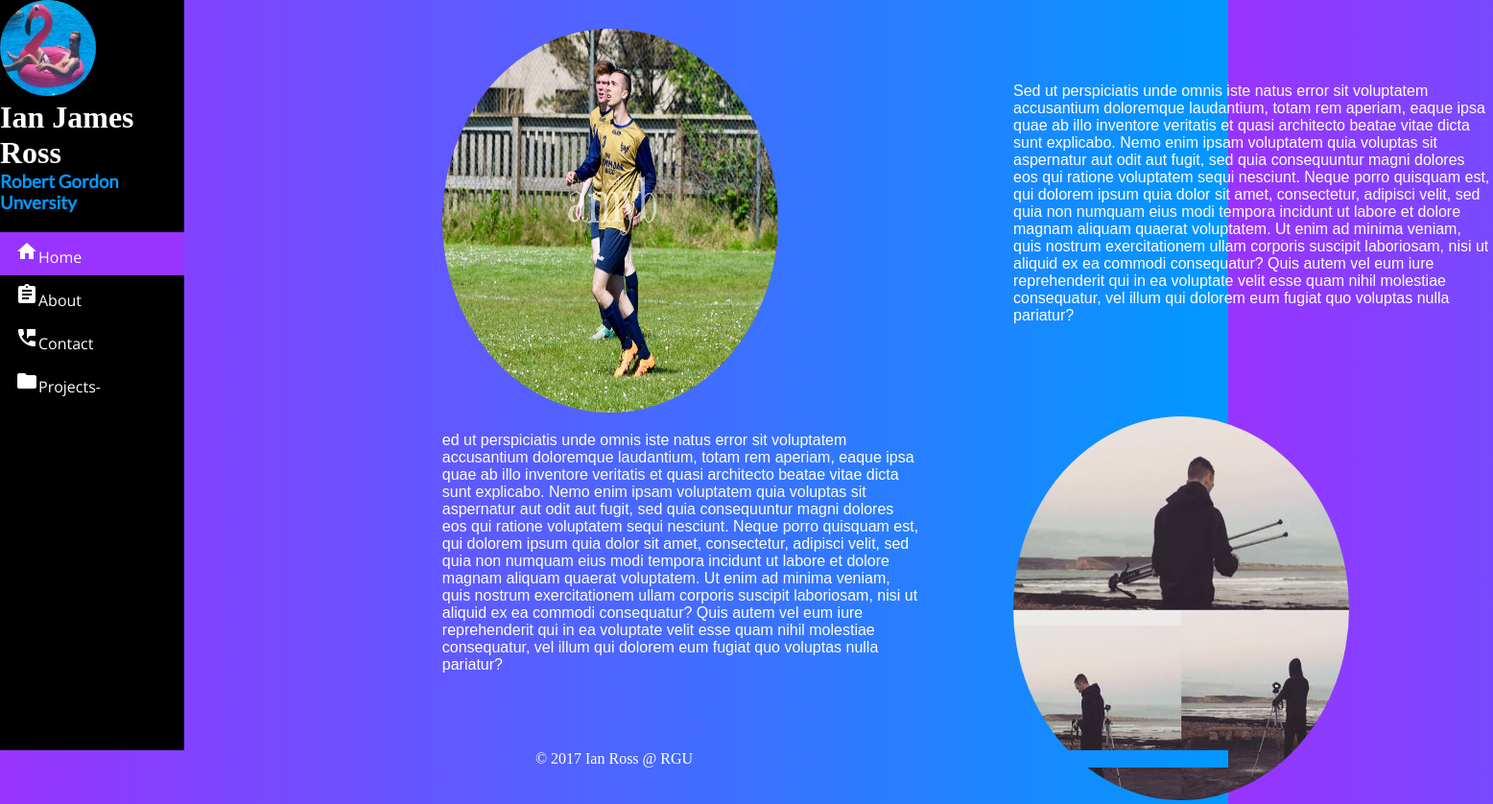
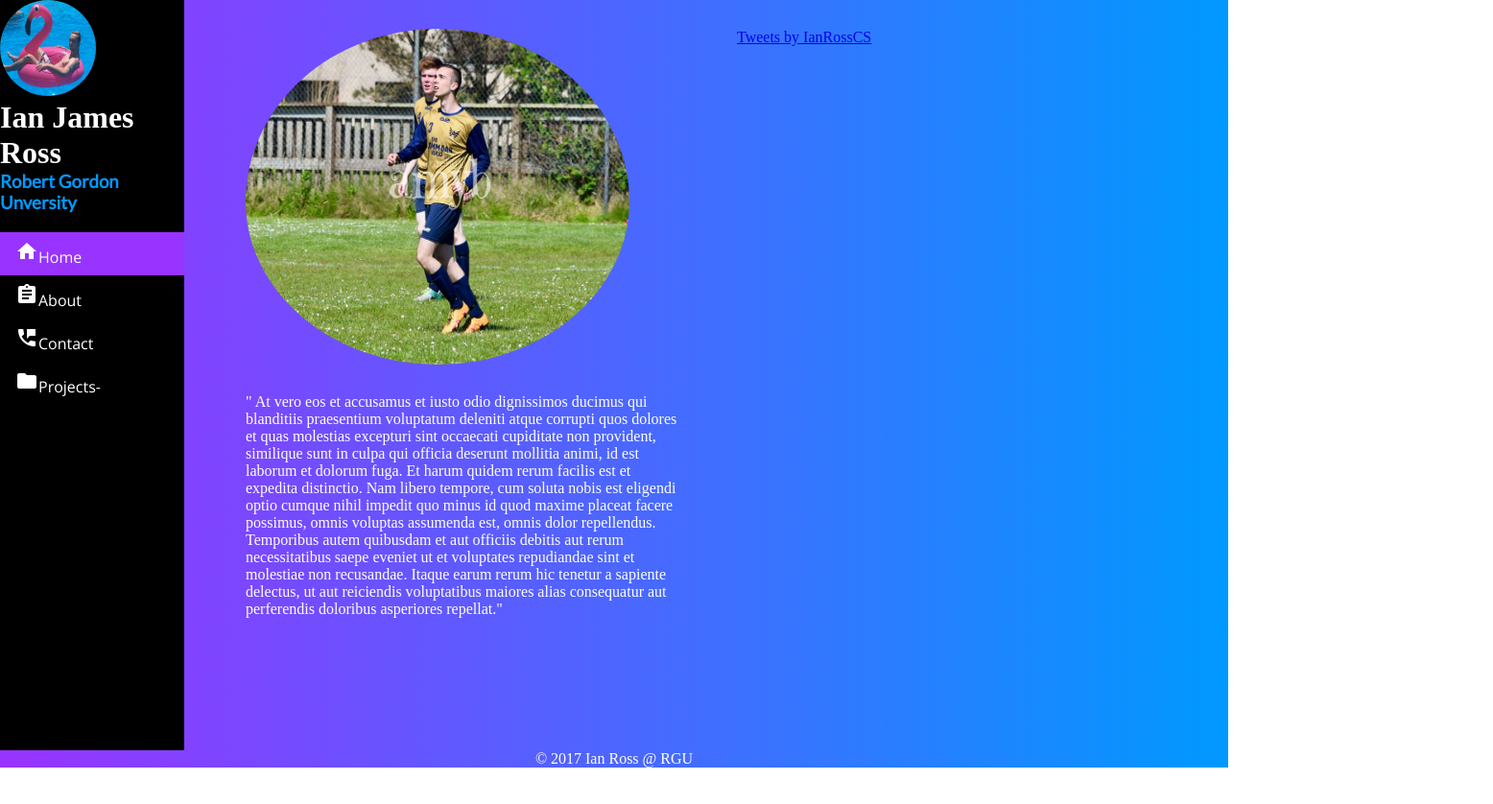
Before and after one commit to IanJRoss/1702391-coursework, a plain HTML site: page index.html in a window 1280 px wide. Shown: the whole page at 96% size, 1556 px wide, since content can reach past the window. After the commit the page ends 800 px from the top, so only its background shows below. Drawn offline with nearby package versions, Linux system fonts and the light colour scheme; a web font is replaced by a local one.

Commit message:
Add files via upload

```diff
--- a/index.html
+++ b/index.html
@@ -31,24 +31,21 @@
 
 
 
-
-
-<div id="content-wrapper">
+<div class="first-half">
+<img src="lookingup.jpg" alt="Ian in action playing football">
+<p>"
+  At vero eos et accusamus et iusto odio dignissimos ducimus qui blanditiis praesentium voluptatum deleniti atque corrupti quos dolores et quas molestias excepturi sint occaecati cupiditate non provident, similique sunt in culpa qui officia deserunt mollitia animi, id est laborum et dolorum fuga. Et harum quidem rerum facilis est et expedita distinctio. Nam libero tempore, cum soluta nobis est eligendi optio cumque nihil impedit quo minus id quod maxime placeat facere possimus, omnis voluptas assumenda est, omnis dolor repellendus. Temporibus autem quibusdam et aut officiis debitis aut rerum necessitatibus saepe eveniet ut et voluptates repudiandae sint et molestiae non recusandae. Itaque earum rerum hic tenetur a sapiente delectus, ut aut reiciendis voluptatibus maiores alias consequatur aut perferendis doloribus asperiores repellat."
+</p>
+</div>
 
 
 
-    <div id="left-pane">
-   <img src="lookingup.jpg" alt="Ian in action playing football" style="border-radius: 50%; width: 350px; height: 400px;">
-   <p>ed ut perspiciatis unde omnis iste natus error sit voluptatem accusantium doloremque laudantium, totam rem aperiam, eaque ipsa quae ab illo inventore veritatis et quasi architecto beatae vitae dicta sunt explicabo. Nemo enim ipsam voluptatem quia voluptas sit aspernatur aut odit aut fugit, sed quia consequuntur magni dolores eos qui ratione voluptatem sequi nesciunt. Neque porro quisquam est, qui dolorem ipsum quia dolor sit amet, consectetur, adipisci velit, sed quia non numquam eius modi tempora incidunt ut labore et dolore magnam aliquam quaerat voluptatem. Ut enim ad minima veniam, quis nostrum exercitationem ullam corporis suscipit laboriosam, nisi ut aliquid ex ea commodi consequatur? Quis autem vel eum iure reprehenderit qui in ea voluptate velit esse quam nihil molestiae consequatur, vel illum qui dolorem eum fugiat quo voluptas nulla pariatur?</p>
-    </div>
+<div class="second-half">
+<a class="twitter-timeline" href="https://twitter.com/IanRossCS?ref_src=twsrc%5Etfw">Tweets by IanRossCS</a> <script async src="https://platform.twitter.com/widgets.js" charset="utf-8"></script>
+</div>
 
 
-   <div id="middle-pane">
-  <img src="photography.JPG" alt="an image of Ian taking pictures" style="border-radius: 50%; width: 350px; height: 400px;">
-  <p>Sed ut perspiciatis unde omnis iste natus error sit voluptatem accusantium doloremque laudantium, totam rem aperiam, eaque ipsa quae ab illo inventore veritatis et quasi architecto beatae vitae dicta sunt explicabo. Nemo enim ipsam voluptatem quia voluptas sit aspernatur aut odit aut fugit, sed quia consequuntur magni dolores eos qui ratione voluptatem sequi nesciunt. Neque porro quisquam est, qui dolorem ipsum quia dolor sit amet, consectetur, adipisci velit, sed quia non numquam eius modi tempora incidunt ut labore et dolore magnam aliquam quaerat voluptatem. Ut enim ad minima veniam, quis nostrum exercitationem ullam corporis suscipit laboriosam, nisi ut aliquid ex ea commodi consequatur? Quis autem vel eum iure reprehenderit qui in ea voluptate velit esse quam nihil molestiae consequatur, vel illum qui dolorem eum fugiat quo voluptas nulla pariatur?</p>
-   </div>
 
-</div>
 </main>
 
 
--- a/style.css
+++ b/style.css
@@ -10,8 +10,9 @@ body {
   background: -moz-linear-gradient(-90deg, #0099ff, #9933ff); /* For Firefox 3.6 to 15 */
   -moz-background-size: cover;
   background: linear-gradient(-90deg, #0099ff, #9933ff); /* Standard syntax */
-  background-size: cover;
-  margin:0;
+  background-size: auto;
+  background-repeat: repeat;
+  margin: 0;
   padding: 30px 0 0;
 
 
@@ -72,53 +73,36 @@ body {
     color: white;
 }
 
-#content-wrapper {
-padding-left: 20%;
 
+
+main {
+  color: white;
+  float: right ;
+  width: 80% ;
+}
+
+.first-half {
+  float: left;
+  width: 50%;
+
+}
+.first-half img {
+  border-radius: 50%;
+  width: 400px;
+  height: 350px;
+  padding-bottom: 10px;
+}
+.first-half p {
+ width: 450px;
 
 
 }
-
-#left-pane {
-  padding-left: 20%;
-  top: 20%;
-  width: 28%;
-
-
-
+.second-half {
+  float: right;
+  width: 50%;
 }
 
 
-
-#left-pane p {
-  float: left;
-  position: absolute;
-  width: 500px;
-  color: white;
-  font-family: 'Duru Sans', sans-serif;
-  z-index: -1;
-
-}
-
-
-#middle-pane{
-  float: center;
-  display: block;
-  padding-left: 800px;
-
-}
-
-
-
-#middle-pane p {
-  top: 70px;
-  position: absolute;
-  width: 500px;
-  color: white;
-  font-family: 'Duru Sans', sans-serif;
-  z-index: -1;
-
-}
 
 
 
```
